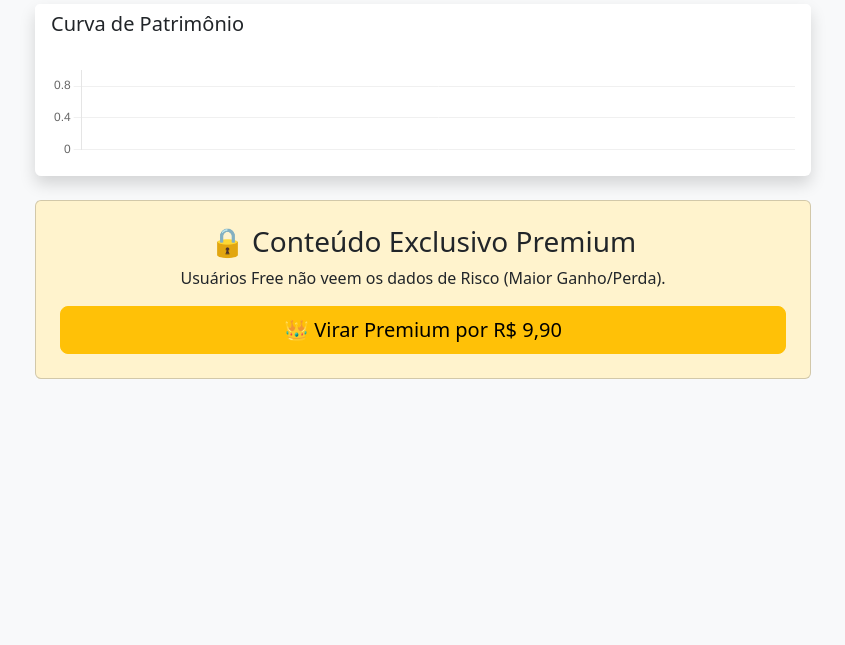
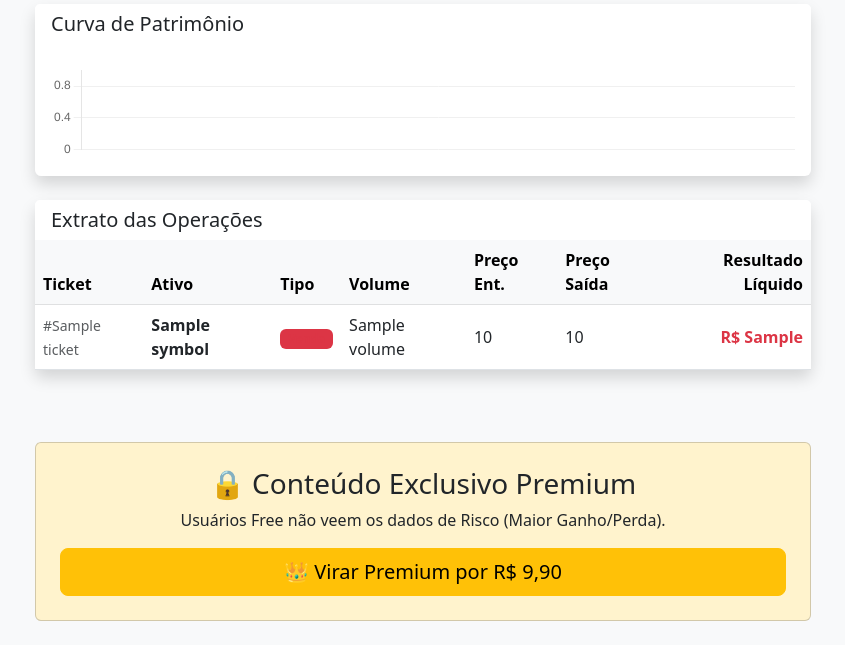
Before and after one commit to Adecidio/tradejournal-lite, a Flask app: template app/templates/dashboard.html in a window 1280 px wide. Shown: the part 372-1017 px from the top of the page, without its empty margins (217-1062 px from the left). Before the commit the page ends 751 px from the top, so only its background shows below. Run offline with Flask 3, Linux system fonts and the light colour scheme; the template is opened without the code that fills it: most values are stand-ins (such as "Sample title", 1, 10 or a date in 2020).

Commit message:
Fix: adicionando tabela ao dashboard

```diff
--- a/app/services.py
+++ b/app/services.py
@@ -115,6 +115,9 @@ def processar_relatorio(filepath):
         # Adiciona um 0 no começo para o gráfico partir da origem
         lista_patrimonio.insert(0, 0)
 
+        # Converter o DataFrame em uma lista de dionários para o HTML
+        lista_trades = df.to_dict('records')
+
         return {
             "sucesso": True,
             "total_trades": int(total_trades),
@@ -123,7 +126,8 @@ def processar_relatorio(filepath):
             "maior_perda": round(maior_perda, 2),
             "taxa_acerto": round(taxa_acerto, 2),
             "profit_factor": profit_factor,
-            "grafico_dados": lista_patrimonio
+            "grafico_dados": lista_patrimonio,
+            "lista_trades": lista_trades
         }
 
     except Exception as e:
--- a/app/templates/dashboard.html
+++ b/app/templates/dashboard.html
@@ -116,6 +116,56 @@
     });
 
 </script>
+
+<div class="row mt-4">
+    <div class="col-12">
+        <div class="card shadow border-0 mb-5">
+            <div class="card-header bg-white border-0">
+                <h5 class="mb-0">Extrato das Operações</h5>
+            </div>
+            <div class="table-responsive">
+                <table class="table table-hover align-middle mb-0">
+                    <thead class="table-light">
+                        <tr>
+                            <th>Ticket</th>
+                            <th>Ativo</th>
+                            <th>Tipo</th>
+                            <th>Volume</th>
+                            <th>Preço Ent.</th>
+                            <th>Preço Saída</th>
+                            <th class="text-end">Resultado Líquido</th>
+                        </tr>
+                    </thead>
+                    <tbody>
+                        {% for trade in dados.lista_trades %}
+                        <tr>
+                            <td><small class="text-muted">#{{  trade.ticket }}</small></td>
+                            <td><strong>{{  trade.symbol }}</strong></td>
+
+                            <td>
+                                {% if 'buy' in trade.type|lower %}
+                                    <span class="badge bg-success bg-opacaty-10 text-success">Compra</span>
+                                {% else %}
+                                        <span class="badge bg-danger bg-opacaty-10 text-danger">Venda</span>
+                                {% endif %}
+                            </td>
+
+                            <td>{{ trade.volume }}</td>
+                            <td>{{ trade.price_open }}</td>
+                            <td>{{ trade.price_close}}</td>
+
+                            <td class="text-end fw-bold {{ 'text-success' if trade.net_result >= 0 else 'text-danger' }}">
+                                R$ {{ trade.net_result }}
+                            </td>
+                        </tr>
+                        {% endfor %}
+                    </tbody>
+                </table>
+            </div>
+        </div>
+    </div>
+</div>
+
     {% if current_user.is_premium %}
     <div class="row mt-4 mb-4">
         <div class="col-md-6">
```
